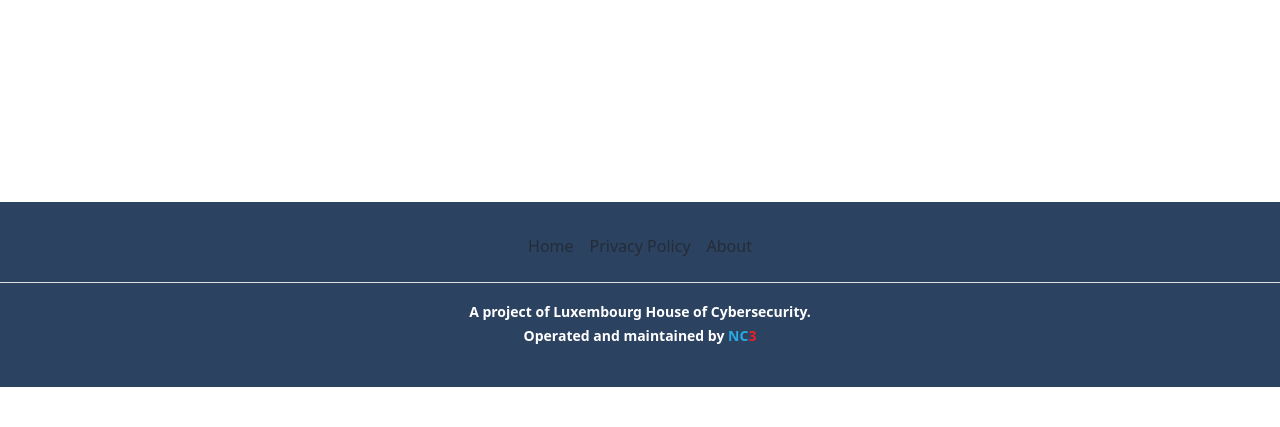
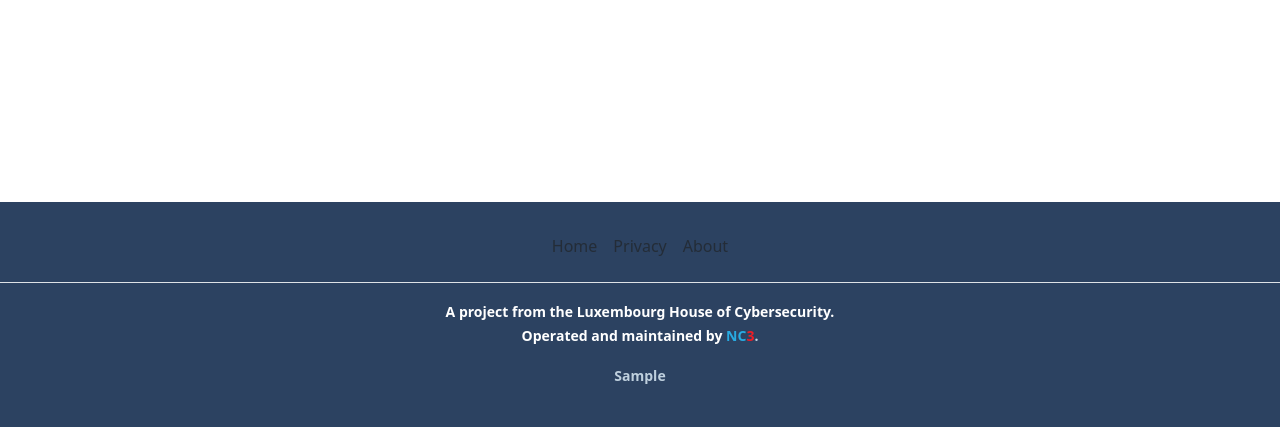
Before and after one commit to NC3-LU/TestingPlatform, a Django app: template authentication/templates/password_reset_complete.html in a window 1280 px wide. Shown: the part 569-996 px from the top of the page. Before the commit the page ends 956 px from the top, so only its background shows below. Run offline with Django 3.2, Linux system fonts and the light colour scheme; the template is opened without the code that fills it: most values are stand-ins (such as "Sample title", 1, 10 or a date in 2020); some libraries are stand-ins or nearby versions.

Commit message:
chg: [templates] Updated footer template.

```diff
--- a/templates/footer.html
+++ b/templates/footer.html
@@ -1,11 +1,20 @@
 <footer class="mt-auto py-4 text-white-50">
   <ul class="nav justify-content-center border-bottom pb-3 mb-3">
-    <li class="nav-item"><a href="#" class="nav-link px-2 text-muted">Home</a></li>
-    <li class="nav-item"><a href="/privacy" class="nav-link px-2 text-muted">Privacy Policy</a></li>
+    <li class="nav-item"><a href="/" class="nav-link px-2 text-muted">Home</a></li>
+    <li class="nav-item"><a href="/privacy" class="nav-link px-2 text-muted">Privacy</a></li>
     <li class="nav-item"><a href="/about" class="nav-link px-2 text-muted">About</a></li>
   </ul>
   <p class="text-center text-white">
-    <small><b>A project of Luxembourg House of Cybersecurity.</b></small><br>
-    <small><b>Operated and maintained by <span style="color: #28abe2">NC</span><span style="color:#ec1e27;">3</span></b></small>
+    <small><b>A project from the Luxembourg House of Cybersecurity.</b></small><br>
+    <small>
+      <b>Operated and maintained by
+      <a href="https://nc3.lu" target="_blank" rel="noopener noreferrer">
+        <span style="color: #28abe2">NC</span><span style="color:#ec1e27;">3</span>.
+      </a>
+      </b>
+    </small>
+  </p>
+  <p class="text-center">
+    <small><a href="{{ version_url }}" target="_blank" rel="noopener noreferrer">{{ app_version }}</a></small><br>
   </p>
 </footer>
```
